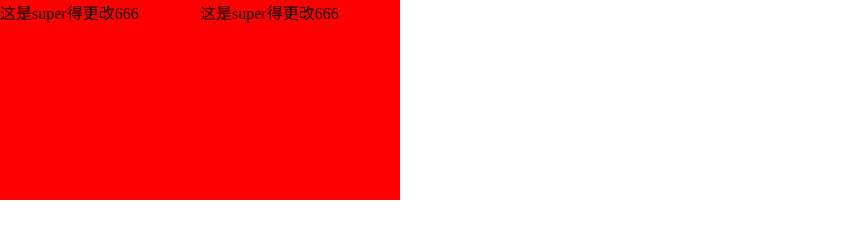
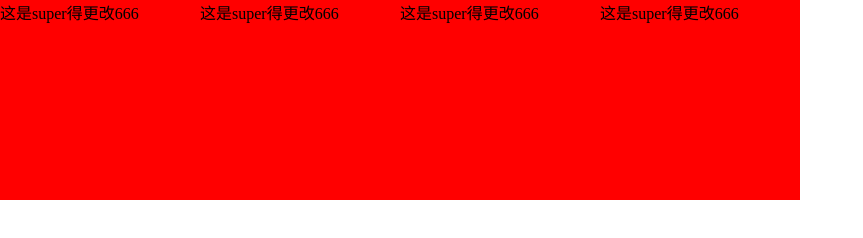
Before and after one commit to zysup/css-demos, a website: page html/35.html in a window 1280 px wide. Shown: the whole page, without its empty margins (0-863 px from the left). Drawn offline with Linux system fonts and the light colour scheme.

Commit message:
1212312312

```diff
--- a/html/35.html
+++ b/html/35.html
@@ -25,5 +25,6 @@
 <body>
     <div class="b1">这是super得更改666</div>
     <div class="b1">这是super得更改666</div>
+    <div class="b1">这是super得更改666</div><div class="b1">这是super得更改666</div>
 </body>
 </html>
```
